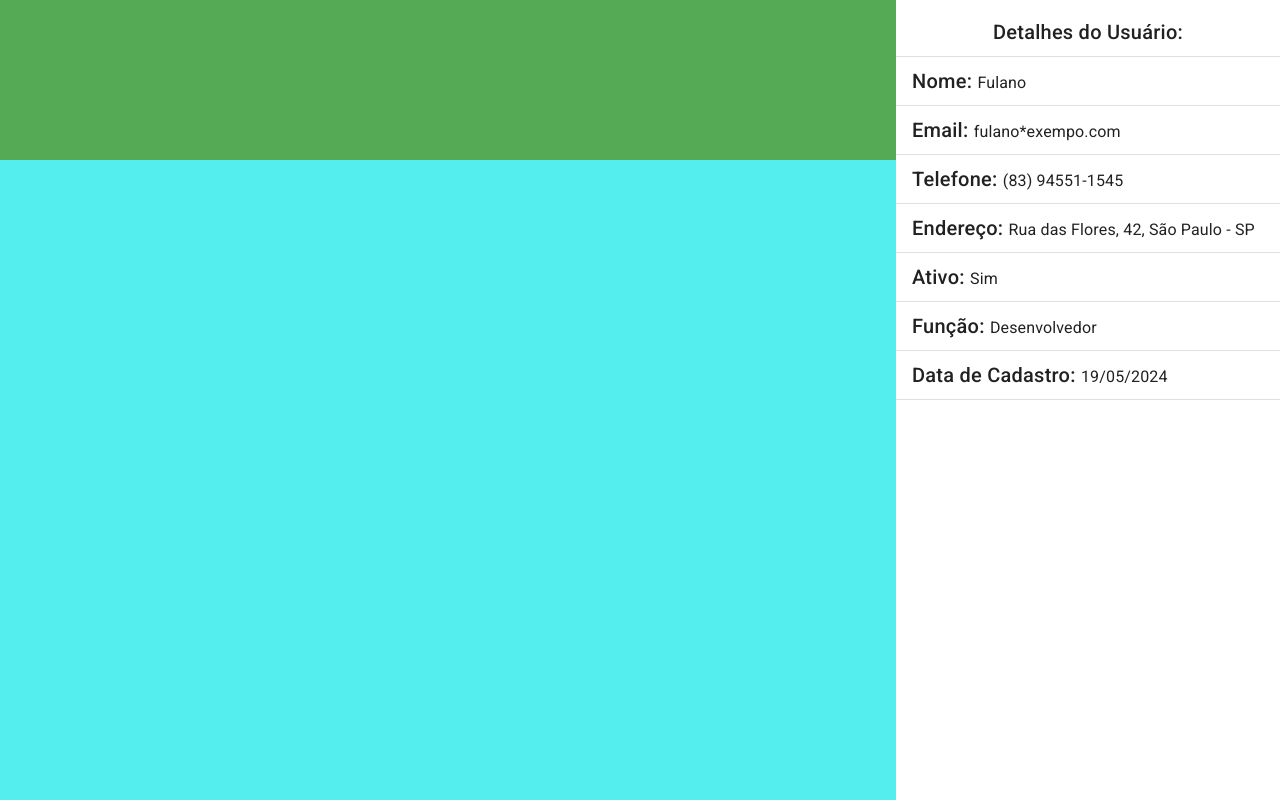
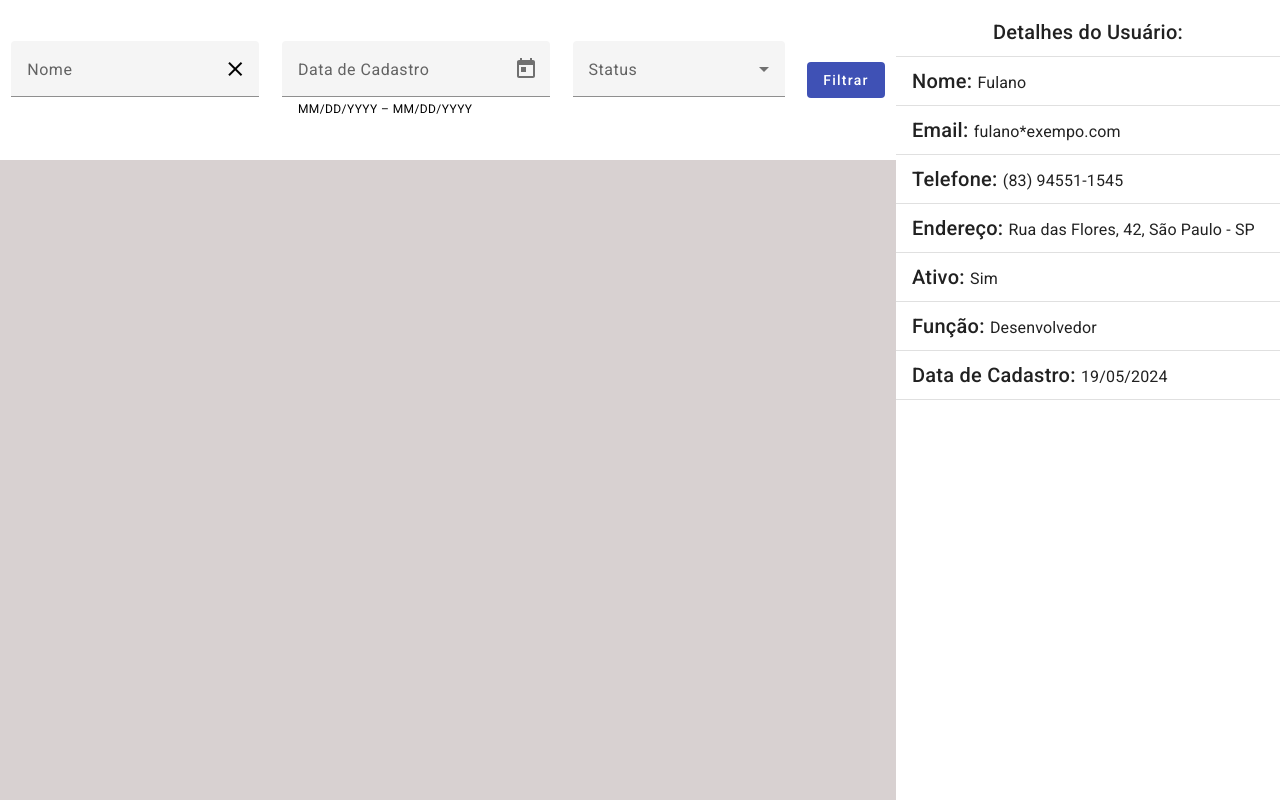
Before and after one commit to jackson-vip/Projeto_Filtro-de-Lista-de-Usu-rios, an Angular app in the folder users-filter-project/: page / in a window 1280 px wide. Built offline with nearby package versions, Linux system fonts and the light colour scheme.

Commit message:
Reproduzir 79. Criação do Layout do Componente de Filtro

```diff
--- a/users-filter-project/src/app/app.component.html
+++ b/users-filter-project/src/app/app.component.html
@@ -2,7 +2,7 @@
   <div class="left-container">
     <div class="top-div">
       <!-- conteúdo da Div superior -->
-
+      <app-filter></app-filter>
     </div>
     <div class="main-left-div">
       <!-- conteúdo da Div esquerda (80% de altura) -->
--- a/users-filter-project/src/app/app.component.scss
+++ b/users-filter-project/src/app/app.component.scss
@@ -14,13 +14,12 @@
 .top-div {
   flex-grow: 1;
   /* Preenche todo o espaço disponível*/
-  background-color: #5a5;
 }
 
 .main-left-div {
   height: 80%;
   /* Ocupa 80% da altura do seu contêiner pai */
-  background-color: #5ee;
+  background-color: #d8d1d1;
 }
 
 .right-div {
--- a/users-filter-project/src/app/app.module.ts
+++ b/users-filter-project/src/app/app.module.ts
@@ -16,8 +16,7 @@
     BrowserModule,
     AppRoutingModule,
     ComponentsModule,
-    AngularMaterialModule
-
+    AngularMaterialModule,
   ],
   providers: [
     provideAnimationsAsync()
--- /dev/null
+++ b/users-filter-project/src/app/components/filter/filter.component.html
@@ -0,0 +1,44 @@
+<div class="filter">
+
+  <form class="form" [formGroup]="meuForm" (ngSubmit)="null">
+
+    <div class="form__name">
+      <mat-form-field class="example-form-field">
+        <mat-label>Nome</mat-label>
+        <input matInput type="text" placeholder="Ex. Fulano" formControlName="nome">
+        <button matSuffix mat-icon-button aria-label="Clear" (click)="clearValue()">
+          <mat-icon>close</mat-icon>
+        </button>
+      </mat-form-field>
+    </div>
+
+    <div class="form__date-picker">
+      <mat-form-field>
+        <mat-label>Data de Cadastro</mat-label>
+        <mat-date-range-input [rangePicker]="picker">
+          <input matStartDate placeholder="Start date">
+          <input matEndDate placeholder="End date">
+        </mat-date-range-input>
+        <mat-hint>MM/DD/YYYY – MM/DD/YYYY</mat-hint>
+        <mat-datepicker-toggle matIconSuffix [for]="picker"></mat-datepicker-toggle>
+        <mat-date-range-picker #picker></mat-date-range-picker>
+      </mat-form-field>
+    </div>
+
+    <div class="form__status">
+      <mat-form-field>
+        <mat-label>Status</mat-label>
+        <mat-select>
+            <mat-option *ngFor="let food of foods" [value]="food.value">
+              {{food.viewValue}}
+            </mat-option>
+        </mat-select>
+      </mat-form-field>
+    </div>
+
+    <div class="form__button">
+      <button mat-flat-button color="primary">Filtrar</button>
+    </div>
+
+  </form>
+</div>
--- /dev/null
+++ b/users-filter-project/src/app/components/filter/filter.component.scss
@@ -0,0 +1,22 @@
+.filter {
+  width: 100%;
+  height: 100%;
+}
+
+.form {
+  width: 100%;
+  height: 100%;
+  display: flex;
+  align-items: center;
+  justify-content: space-around;
+  flex-wrap: wrap;
+
+  &__name {}
+
+  &__date-picker{}
+
+  &__status{}
+
+  &__button{}
+
+}
--- /dev/null
+++ b/users-filter-project/src/app/components/filter/filter.component.ts
@@ -0,0 +1,32 @@
+import { Component, OnInit } from '@angular/core';
+import { FormBuilder, FormControl, FormGroup } from '@angular/forms';
+
+@Component({
+  selector: 'app-filter',
+  templateUrl: './filter.component.html',
+  styleUrl: './filter.component.scss'
+})
+export class FilterComponent implements OnInit{
+
+  // Variáveis:
+  foods = [{
+    value: 'Teste',
+    viewValue: 'Teste'
+  }];
+
+  constructor (
+    private fb: FormBuilder,
+  ){}
+
+  ngOnInit() {}
+
+  meuForm = new FormGroup ({
+    nome: new FormControl ('', {}),
+  })
+
+  clearValue(): void {
+    // Limpa o valor do input e oculta o botão
+    this.meuForm.get('nome')?.setValue('');
+  }
+
+}
```
Also changed, not shown: users-filter-project/src/app/angular-material/angular-material.module.ts (+22 -3 lines), users-filter-project/src/app/components/components.module.ts (+9 -0 lines).
